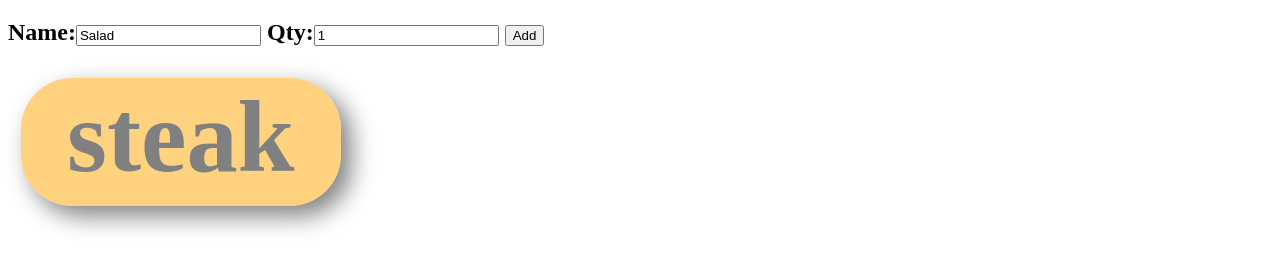
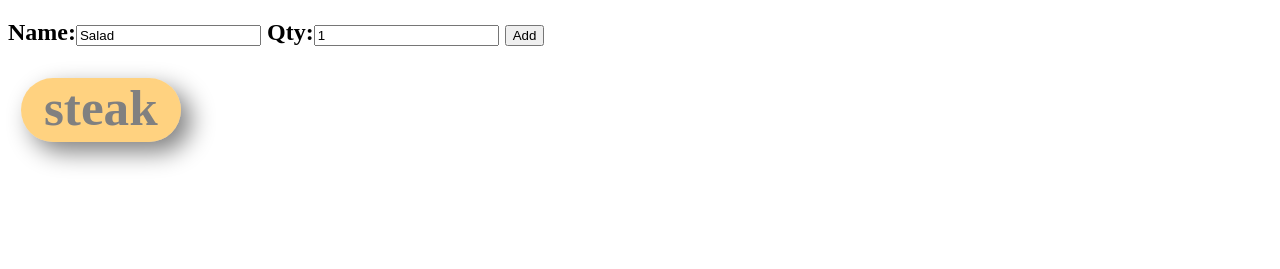
Before and after one commit to Garaix-Davy/CSS-Objects-DOM-Manipulations, a plain HTML site: page index.html in a window 1280 px wide. Both pictures are taken after a click on the button "Add". Shown: the part 143-412 px from the top of the page. Drawn offline with Linux system fonts and the light colour scheme.

Commit message:
smaller objects

```diff
--- a/css/style.css
+++ b/css/style.css
@@ -22,7 +22,7 @@
   position: absolute;
   width: 100%;
   height: 100%;
-  font-size: 8vw;
+  font-size: 4vw;
   border-radius: 4vw;
   color: white;
   text-align: center;
--- a/js/functions.js
+++ b/js/functions.js
@@ -29,8 +29,8 @@ function createItem(dinnerItem) {
 
     // analyzes the content of the string to determine the size of the DIV
     var enteredString = getLargestString(dinnerItem.name);
-    newItem.style.width = enteredString[0] * 5 + "vw";
-    newItem.style.height = (dinnerItem.name.length / enteredString[0]) * 10 + "vw";
+    newItem.style.width = enteredString[0] * 2.5 + "vw";
+    newItem.style.height = (dinnerItem.name.length / enteredString[0]) * 5 + "vw";
 
 
     // create item child front
```
